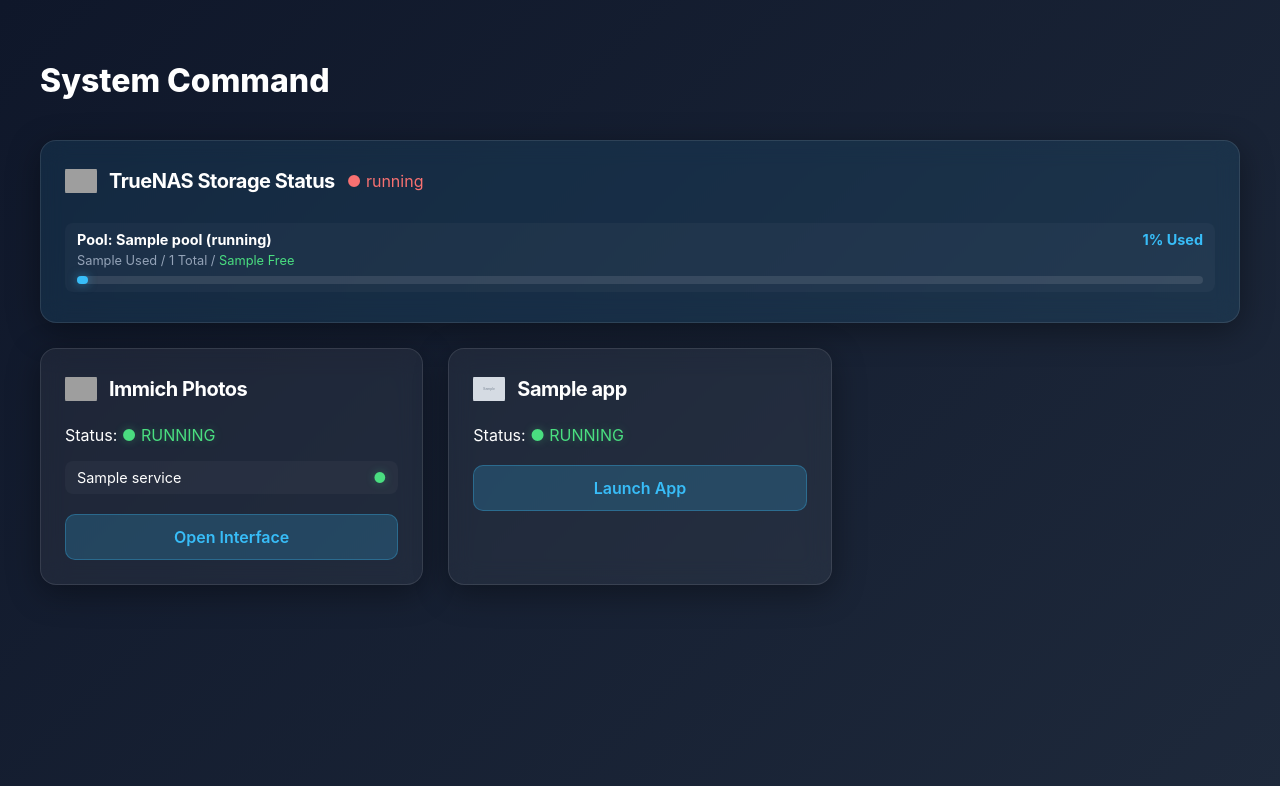
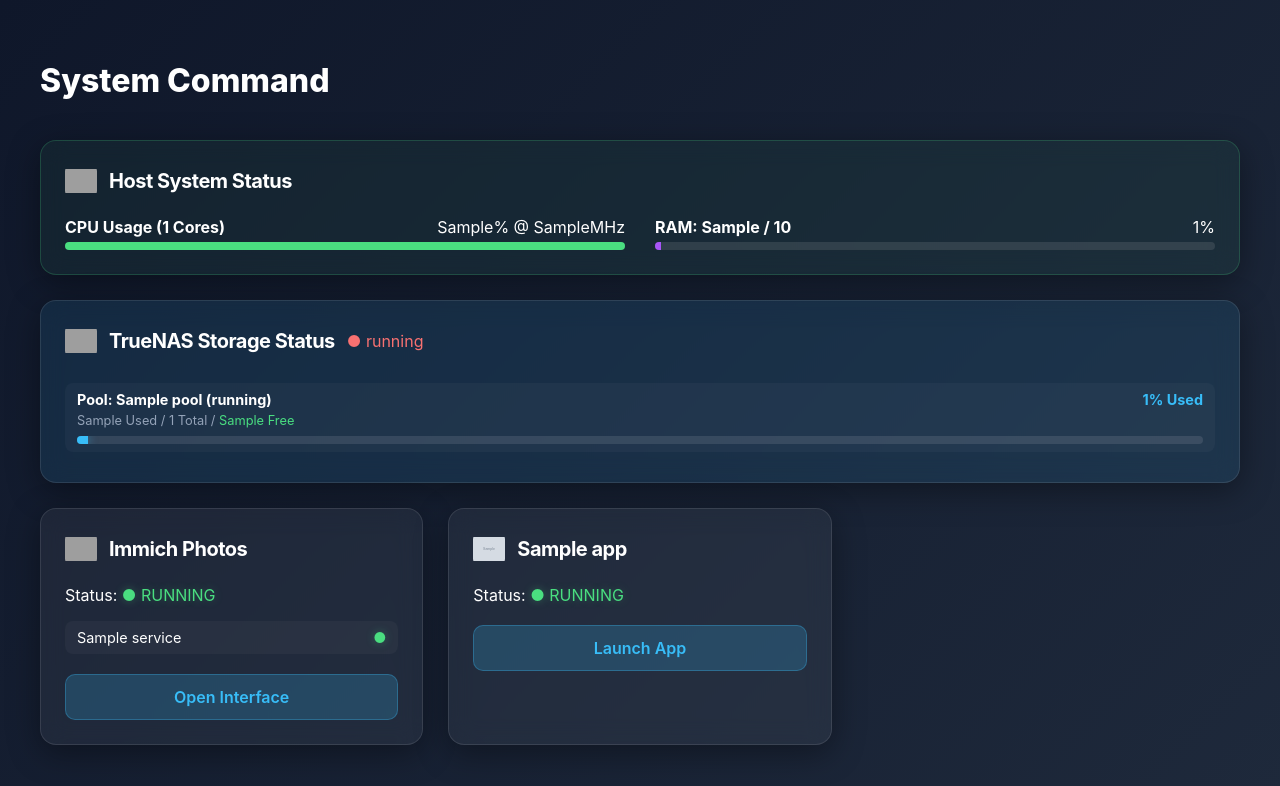
Before and after one commit to TAG-1534/CorePulse, a Flask app: template templates/index.html in a window 1280 px wide. Shown: the top 786 px of the page. Run offline with Flask 3, Linux system fonts and the light colour scheme; the template is opened without the code that fills it: most values are stand-ins (such as "Sample title", 1, 10 or a date in 2020); grey boxes marked "Sample" are stand-in pictures; grey boxes are pictures that could not be loaded.

Commit message:
Modify card hover effect and add progress bars
Adjusted scaling effect on card hover and added progress bars for CPU and RAM usage.

```diff
--- a/templates/index.html
+++ b/templates/index.html
@@ -31,7 +31,7 @@
         }
 
         .card:hover {
-            transform: scale(1.02);
+            transform: scale(1.01);
             background: rgba(255, 255, 255, 0.08);
         }
 
@@ -56,6 +56,7 @@
         }
 
         .status-running { color: #4ade80; text-shadow: 0 0 10px rgba(74, 222, 128, 0.3); }
+        .status-online { color: #4ade80; }
         .status-exited { color: #f87171; }
 
         .sub-service {
@@ -66,6 +67,14 @@
             display: flex;
             justify-content: space-between;
             font-size: 0.9rem;
+        }
+
+        .progress-bg {
+            width: 100%;
+            background: rgba(255,255,255,0.1);
+            height: 8px;
+            border-radius: 4px;
+            overflow: hidden;
         }
 
         .btn {
@@ -89,6 +98,35 @@
     <h1 style="margin-bottom: 40px; font-weight: 800;">System Command</h1>
 
     <div class="grid">
+        <div class="card" style="grid-column: 1 / -1; background: rgba(74, 222, 128, 0.05); border-color: rgba(74, 222, 128, 0.2);">
+            <div class="title-area">
+                <img src="https://cdn.jsdelivr.net/gh/walkxcode/dashboard-icons/png/linux.png" alt="icon">
+                <h2>Host System Status</h2>
+            </div>
+
+            <div style="display: flex; gap: 30px; flex-wrap: wrap;">
+                <div style="flex: 1; min-width: 250px;">
+                    <div style="display: flex; justify-content: space-between; margin-bottom: 5px;">
+                        <strong>CPU Usage ({{ system.cpu_count }} Cores)</strong>
+                        <span>{{ system.cpu_usage }}% @ {{ system.cpu_mhz }}MHz</span>
+                    </div>
+                    <div class="progress-bg">
+                        <div style="width: {{ system.cpu_usage }}%; background: #4ade80; height: 100%;"></div>
+                    </div>
+                </div>
+
+                <div style="flex: 1; min-width: 250px;">
+                    <div style="display: flex; justify-content: space-between; margin-bottom: 5px;">
+                        <strong>RAM: {{ system.ram_used }} / {{ system.ram_total }}</strong>
+                        <span>{{ system.ram_percent }}%</span>
+                    </div>
+                    <div class="progress-bg">
+                        <div style="width: {{ system.ram_percent }}%; background: #a855f7; height: 100%;"></div>
+                    </div>
+                </div>
+            </div>
+        </div>
+
         <div class="card" style="grid-column: 1 / -1; background: rgba(56, 189, 248, 0.1);">
             <div class="title-area">
                 <img src="https://cdn.jsdelivr.net/gh/walkxcode/dashboard-icons/png/truenas.png" alt="icon">
@@ -97,18 +135,16 @@
             </div>
             <div style="display: flex; gap: 20px; flex-wrap: wrap;">
                 {% for pool in nas.pools %}
-                <div class="sub-service" style="flex: 1; min-width: 250px; flex-direction: column; align-items: flex-start;">
+                <div class="sub-service" style="flex: 1; min-width: 280px; flex-direction: column; align-items: flex-start;">
                     <div style="display: flex; justify-content: space-between; width: 100%; margin-bottom: 5px;">
                         <strong>Pool: {{ pool.name }} ({{ pool.status }})</strong>
                         <span style="color: #38bdf8; font-weight: bold;">{{ pool.raw_percent }}% Used</span>
                     </div>
-
                     <div style="font-size: 0.8rem; color: #94a3b8; margin-bottom: 8px;">
                         {{ pool.used_str }} Used / {{ pool.total_str }} Total / <span style="color: #4ade80;">{{ pool.free_str }} Free</span>
                     </div>
-
-                    <div style="width: 100%; background: rgba(255,255,255,0.1); height: 8px; border-radius: 4px;">
-                        <div style="width: {{ pool.raw_percent }}%; background: #38bdf8; height: 100%; border-radius: 4px; box-shadow: 0 0 10px rgba(56, 189, 248, 0.5);"></div>
+                    <div class="progress-bg">
+                        <div style="width: {{ pool.raw_percent }}%; background: #38bdf8; height: 100%; box-shadow: 0 0 10px rgba(56, 189, 248, 0.5);"></div>
                     </div>
                 </div>
                 {% endfor %}
```
